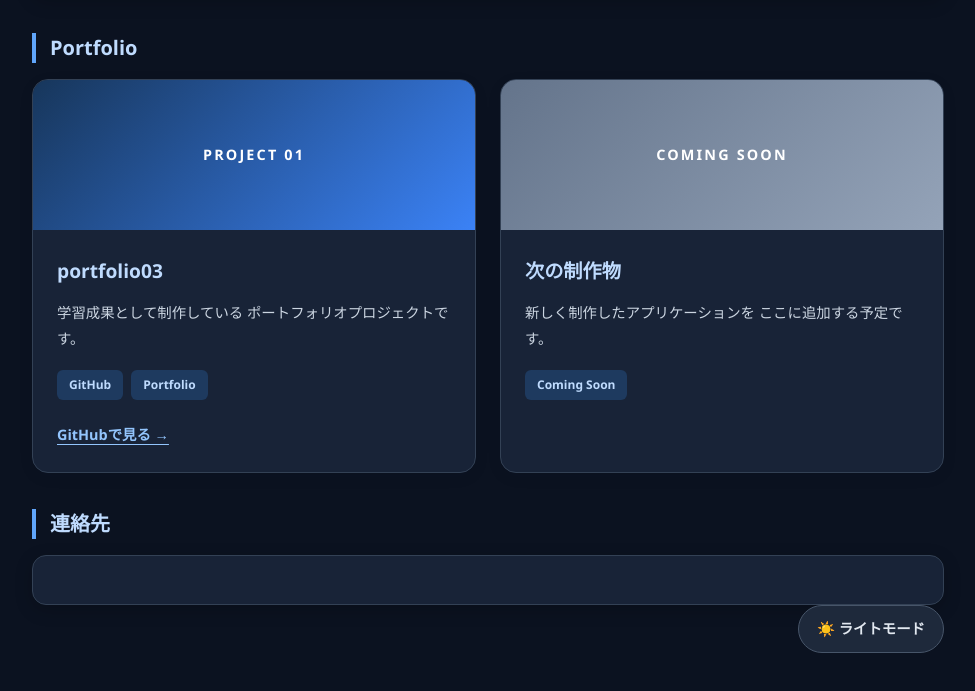
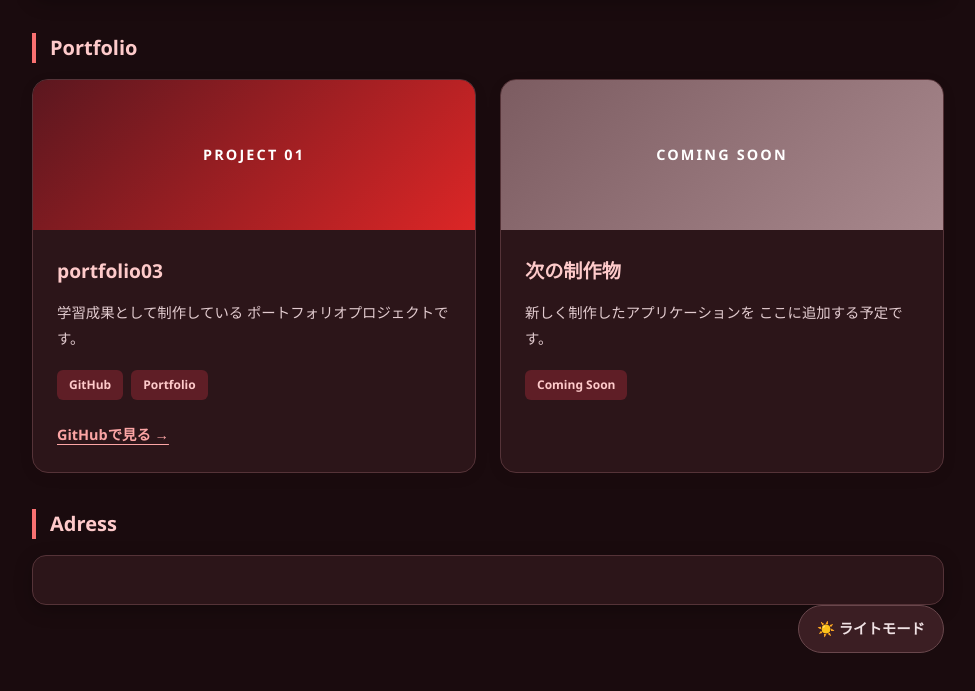
Before and after one commit to abe-sh1/abe-sh1.github.io, a plain HTML site: page index.html in a window 1280 px wide. Both pictures are taken after a click on the button "ダークモード". Shown: the part 829-1520 px from the top of the page, without its empty margins (152-1127 px from the left). Drawn offline with Linux system fonts and the light colour scheme.

Commit message:
docs: index.htmlの変更

```diff
--- a/CSS/style.css
+++ b/CSS/style.css
@@ -6,7 +6,7 @@
 /* ページ全体の背景 */
 html {
     min-height: 100%;
-    background-color: #f3f6fb;
+    background-color: #fdf6f6;
 }
 
 /* コンテンツを中央に配置する */
@@ -16,7 +16,7 @@ body {
     padding: 56px 24px 80px;
     font-family: "Segoe UI", "Hiragino Kaku Gothic ProN",
         "Yu Gothic", Meiryo, sans-serif;
-    color: #334155;
+    color: #3f3336;
     line-height: 1.8;
     overflow-wrap: anywhere;
 }
@@ -26,8 +26,8 @@ h1 {
     margin: 0 0 44px;
     padding: 40px 36px;
     border-radius: 20px;
-    background: linear-gradient(120deg, #17365b, #2563a6);
-    box-shadow: 0 12px 30px rgba(23, 54, 91, 0.16);
+    background: linear-gradient(120deg, #5b171f, #b91c1c);
+    box-shadow: 0 12px 30px rgba(91, 23, 31, 0.16);
     color: #ffffff;
     font-size: clamp(1.5rem, 3.5vw, 2.1rem);
     line-height: 1.5;
@@ -39,7 +39,7 @@ h1::before {
     content: "PORTFOLIO";
     display: block;
     margin-bottom: 12px;
-    color: #bfdbfe;
+    color: #fecaca;
     font-size: 0.75rem;
     font-weight: 600;
     letter-spacing: 0.2em;
@@ -49,8 +49,8 @@ h1::before {
 h2 {
     margin: 36px 0 16px;
     padding-left: 14px;
-    border-left: 4px solid #2563a6;
-    color: #17365b;
+    border-left: 4px solid #b91c1c;
+    color: #5b171f;
     font-size: 1.25rem;
     line-height: 1.5;
 }
@@ -59,18 +59,18 @@ h2 {
 p {
     margin: 0;
     padding: 24px 28px;
-    border: 1px solid #e2e8f0;
+    border: 1px solid #f1e2e4;
     border-radius: 14px;
     background-color: #ffffff;
-    box-shadow: 0 4px 16px rgba(15, 23, 42, 0.04);
+    box-shadow: 0 4px 16px rgba(42, 15, 19, 0.04);
     line-height: 2;
 }
 
 /* 作品紹介用のカード */
 .portfolio-card {
     padding: 28px;
-    border-top: 3px solid #2563a6;
-    color: #17365b;
+    border-top: 3px solid #b91c1c;
+    color: #5b171f;
     font-size: 1.15rem;
     font-weight: 700;
 }
@@ -80,7 +80,7 @@ p {
     content: "PROJECT";
     display: block;
     margin-bottom: 8px;
-    color: #64748b;
+    color: #8b6469;
     font-size: 0.7rem;
     font-weight: 600;
     letter-spacing: 0.15em;
@@ -88,18 +88,18 @@ p {
 
 /* リンクを追加した場合の見た目 */
 a {
-    color: #1d5c9f;
+    color: #b91c1c;
     text-decoration-thickness: 1px;
     text-underline-offset: 4px;
 }
 
 a:hover {
-    color: #123b68;
+    color: #7f1d1d;
     text-decoration-thickness: 2px;
 }
 
 a:focus-visible {
-    outline: 3px solid #2563a6;
+    outline: 3px solid #b91c1c;
     outline-offset: 5px;
 }
 
@@ -136,10 +136,10 @@ a:focus-visible {
     display: block;
     margin: 0 0 18px auto;
     padding: 10px 18px;
-    border: 1px solid #cbd5e1;
+    border: 1px solid #e1cbd0;
     border-radius: 999px;
     background: #ffffff;
-    color: #17365b;
+    color: #5b171f;
     font: inherit;
     font-size: 0.9rem;
     font-weight: 700;
@@ -148,12 +148,12 @@ a:focus-visible {
 }
 
 .theme-toggle:hover {
-    background-color: #e8f1ff;
+    background-color: #ffe8eb;
     transform: translateY(-2px);
 }
 
 .theme-toggle:focus-visible {
-    outline: 3px solid #2563a6;
+    outline: 3px solid #b91c1c;
     outline-offset: 3px;
 }
 
@@ -161,8 +161,8 @@ a:focus-visible {
 h1 {
     background:
         radial-gradient(circle at var(--mouse-x, 50%) var(--mouse-y, 50%),
-            rgba(147, 197, 253, 0.5), transparent 42%),
-        linear-gradient(120deg, #17365b, #2563a6);
+            rgba(253, 164, 175, 0.5), transparent 42%),
+        linear-gradient(120deg, #5b171f, #b91c1c);
 }
 
 /* 画面内に入ると、ふわっと表示する */
@@ -185,50 +185,50 @@ h1 {
 
 .portfolio-card.is-visible:hover {
     transform: translateY(-5px);
-    box-shadow: 0 12px 32px rgba(23, 54, 91, 0.16);
+    box-shadow: 0 12px 32px rgba(91, 23, 31, 0.16);
 }
 
 /* ダークモード */
 html.dark {
-    background-color: #0b1220;
+    background-color: #1a0b0e;
 }
 
 .dark body {
-    color: #cbd5e1;
+    color: #e2cbcf;
 }
 
 .dark h2 {
-    color: #bfdbfe;
-    border-left-color: #60a5fa;
+    color: #fecaca;
+    border-left-color: #f87171;
 }
 
 .dark p {
-    background-color: #182337;
-    color: #e2e8f0;
-    border-color: #334155;
-    box-shadow: 0 5px 18px rgba(0, 0, 0, 0.2);
+    background-color: #2c1519;
+    color: #f0e2e4;
+    border-color: #553338;
+    box-shadow: 0 5px 18px rgba(0, 0, 0, 0.25);
 }
 
 .dark .portfolio-card {
-    border-top-color: #60a5fa;
+    border-top-color: #f87171;
 }
 
 .dark .portfolio-card::before {
-    color: #94a3b8;
+    color: #b89499;
 }
 
 .dark .theme-toggle {
-    color: #e2e8f0;
-    background-color: #1e293b;
-    border-color: #475569;
+    color: #f0e2e4;
+    background-color: #3b1e23;
+    border-color: #69474c;
 }
 
 .dark .theme-toggle:hover {
-    background-color: #334155;
+    background-color: #553338;
 }
 
 .dark a {
-    color: #93c5fd;
+    color: #fca5a5;
 }
 
 /* アニメーションを控えたい設定の人には、動かさず表示する */
@@ -267,10 +267,10 @@ html.dark {
     padding: 0;
     overflow: hidden;
     background: #ffffff;
-    border: 1px solid #e2e8f0;
+    border: 1px solid #f1e2e4;
     border-radius: 16px;
-    box-shadow: 0 4px 16px rgba(15, 23, 42, 0.06);
-    color: #334155;
+    box-shadow: 0 4px 16px rgba(42, 15, 19, 0.06);
+    color: #3f3336;
     font-size: 1rem;
     font-weight: normal;
     transition:
@@ -287,7 +287,7 @@ html.dark {
 /* カードのホバー演出 */
 .portfolio-grid .portfolio-card:hover {
     transform: translateY(-5px);
-    box-shadow: 0 12px 32px rgba(23, 54, 91, 0.15);
+    box-shadow: 0 12px 32px rgba(91, 23, 31, 0.15);
 }
 
 /* カード上部の画像領域 */
@@ -296,7 +296,7 @@ html.dark {
     align-items: center;
     justify-content: center;
     height: 150px;
-    background: linear-gradient(135deg, #17365b, #3b82f6);
+    background: linear-gradient(135deg, #5b171f, #dc2626);
     color: white;
     font-size: 0.9rem;
     font-weight: 700;
@@ -305,7 +305,7 @@ html.dark {
 
 /* 制作予定カード */
 .portfolio-image-next {
-    background: linear-gradient(135deg, #64748b, #94a3b8);
+    background: linear-gradient(135deg, #7c5c61, #a8888d);
 }
 
 /* カード本文 */
@@ -315,7 +315,7 @@ html.dark {
 
 .portfolio-content h3 {
     margin: 0 0 12px;
-    color: #17365b;
+    color: #5b171f;
     font-size: 1.2rem;
 }
 
@@ -327,7 +327,7 @@ html.dark {
     border-radius: 0;
     background: transparent;
     box-shadow: none;
-    color: #64748b;
+    color: #7a5c60;
     font-size: 0.9rem;
     font-weight: normal;
     line-height: 1.8;
@@ -344,8 +344,8 @@ html.dark {
 .portfolio-tags span {
     padding: 4px 12px;
     border-radius: 6px;
-    background: #eff6ff;
-    color: #1d5c9f;
+    background: #fef2f2;
+    color: #b91c1c;
     font-size: 0.75rem;
     font-weight: 600;
 }
@@ -362,24 +362,24 @@ html.dark {
    ========================================== */
 
 .dark .portfolio-grid .portfolio-card {
-    background: #182337;
-    border-color: #334155;
-    color: #e2e8f0;
+    background: #2c1519;
+    border-color: #553338;
+    color: #f0e2e4;
 }
 
 .dark .portfolio-content h3 {
-    color: #bfdbfe;
+    color: #fecaca;
 }
 
 .dark .portfolio-grid .portfolio-description {
     background: transparent;
-    color: #cbd5e1;
+    color: #e2cbcf;
     box-shadow: none;
 }
 
 .dark .portfolio-tags span {
-    background: #1e3a5f;
-    color: #bfdbfe;
+    background: #5f1e26;
+    color: #fecaca;
 }
 
 /* ==========================================
--- a/index.html
+++ b/index.html
@@ -20,7 +20,7 @@
 	<h2 class="reveal">Portfolio</h2>
 	<p class="portfolio-card">portfolio03</p>
 	<h2 class="reveal">Skills</h2>
-	<p>MySQL,Java</p>
+	<p>MySQL,Java,Git,GitHub</p>
 
 
 	<h2 class="reveal">Portfolio</h2>
@@ -65,7 +65,7 @@
 		</article>
 	</div>
 
-	<h2 class="reveal">連絡先</h2>
+	<h2 class="reveal">Adress</h2>
 	<p></p>
 
 	<button id="themeToggle" class="theme-toggle" type="button" aria-pressed="false">
```
